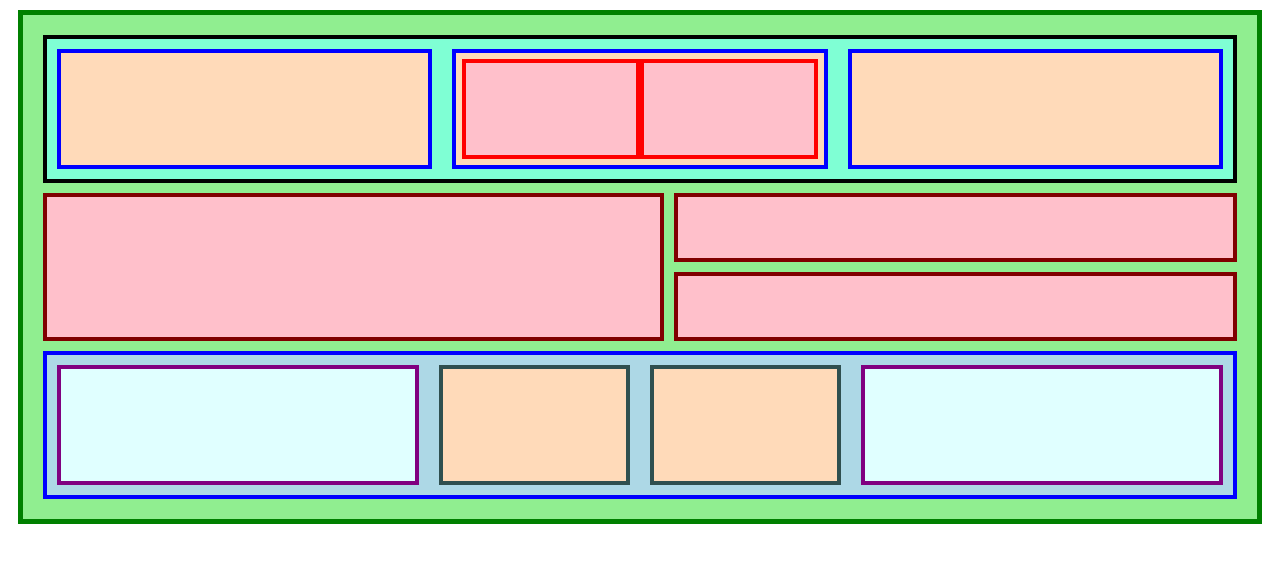
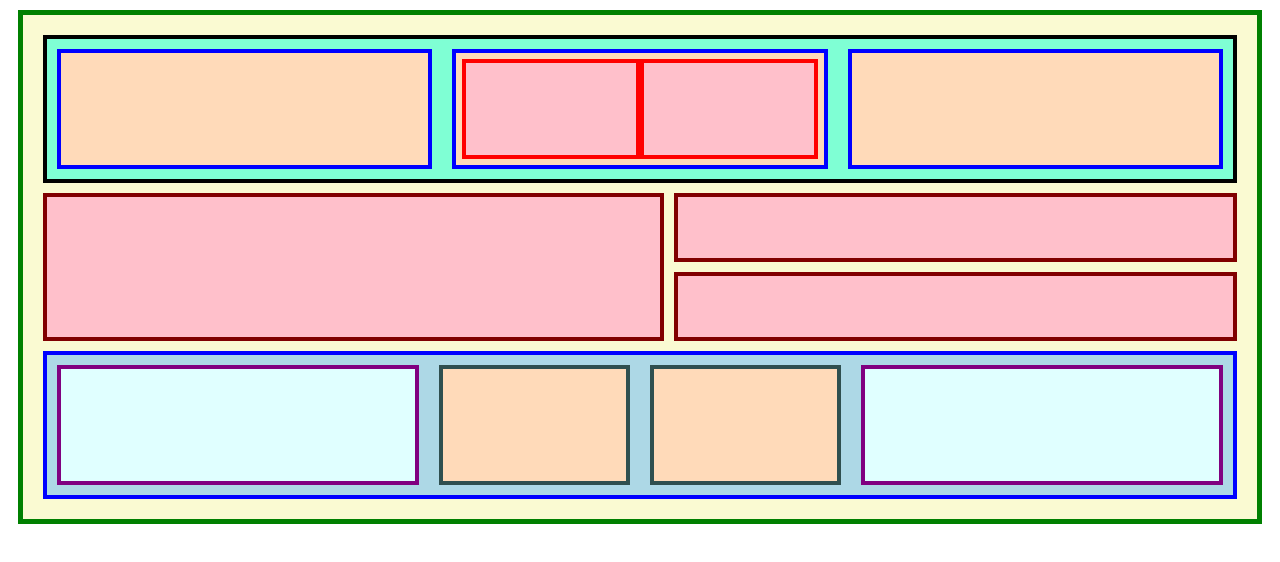
Before and after one commit to FarhanAsfar/Odin-Project, a plain HTML site: page flex-box/flexboxLayout.html in a window 1280 px wide. Drawn offline with Linux system fonts and the light colour scheme.

Commit message:
Change container color

```diff
--- a/flex-box/flexboxLayout.css
+++ b/flex-box/flexboxLayout.css
@@ -1,7 +1,7 @@
 .container{
     display: flex;
     border: 5px solid green;
-    background: lightgreen;
+    background: lightgoldenrodyellow;
     margin: 10px;
     padding: 20px;
     flex-direction: column;
```
